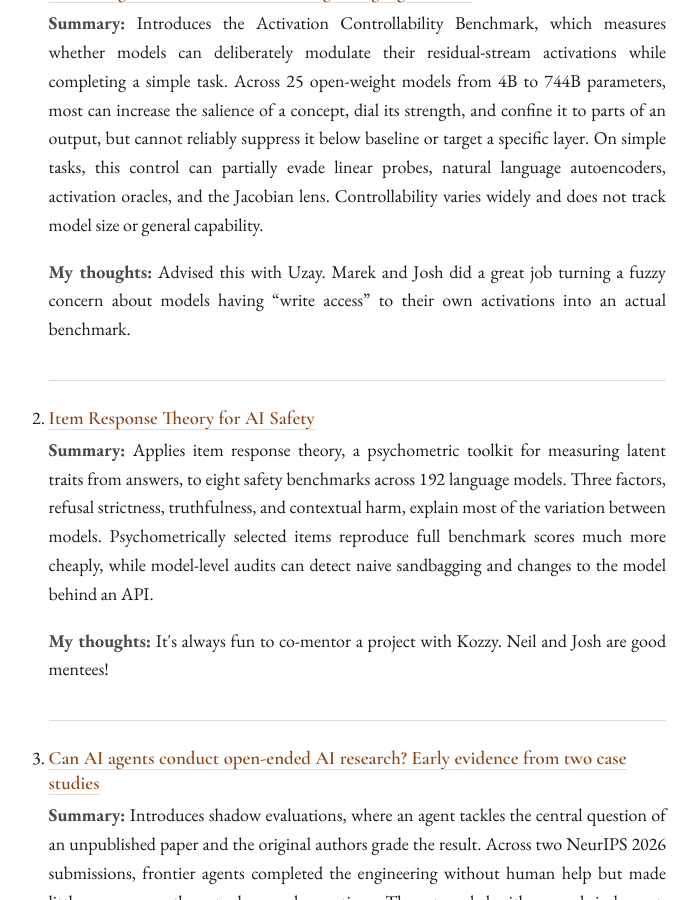
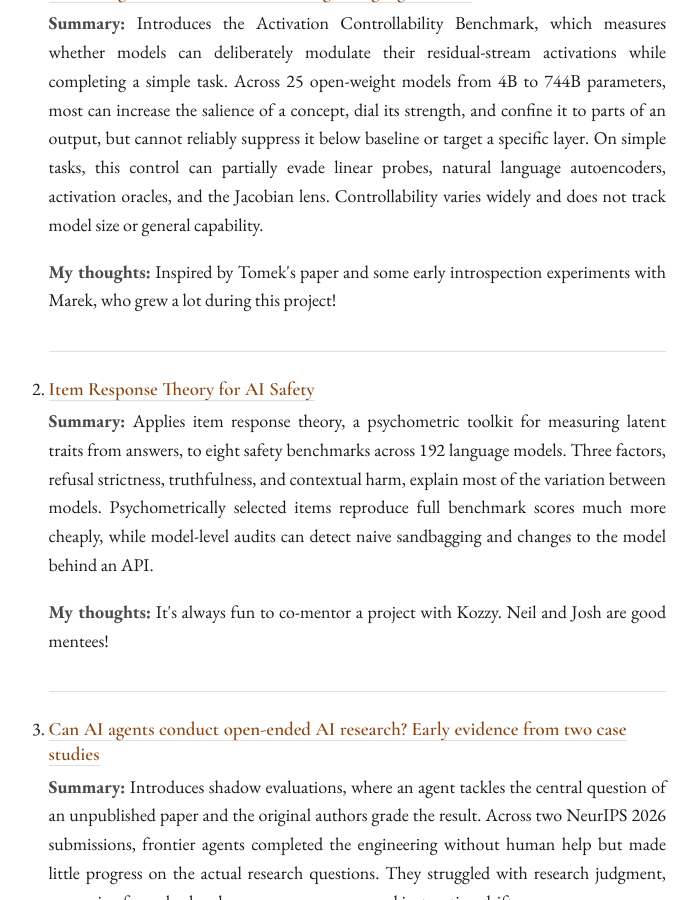
Before and after one commit to DavidDemitriAfrica/daviddemitriafrica.github.io, a Jekyll site: the page built from research.html, in a window 1280 px wide and 900 px high, scrolled down 301 px. Shown: the whole window, without its empty margins (294-993 px from the left). Built offline with Jekyll 4.4.1, drawn with Linux system fonts in a browser that asks for light colours.

Commit message:
Refine activation control note

```diff
--- a/research.html
+++ b/research.html
@@ -14,7 +14,7 @@ description: "Published research on AI alignment, meta-learning, collective beha
       <a href="https://arxiv.org/abs/2608.21664" target="_blank" rel="noopener">Measuring Activation Control in Large Language Models</a>
     </h3>
     <p><strong>Summary:</strong> Introduces the Activation Controllability Benchmark, which measures whether models can deliberately modulate their residual-stream activations while completing a simple task. Across 25 open-weight models from 4B to 744B parameters, most can increase the salience of a concept, dial its strength, and confine it to parts of an output, but cannot reliably suppress it below baseline or target a specific layer. On simple tasks, this control can partially evade linear probes, natural language autoencoders, activation oracles, and the Jacobian lens. Controllability varies widely and does not track model size or general capability.</p>
-    <p><strong>My thoughts:</strong> Advised this with Uzay. Marek and Josh did a great job turning a fuzzy concern about models having &ldquo;write access&rdquo; to their own activations into an actual benchmark.</p>
+    <p><strong>My thoughts:</strong> Inspired by Tomek's paper and some early introspection experiments with Marek, who grew a lot during this project!</p>
   </li>
 
   <li>
```
